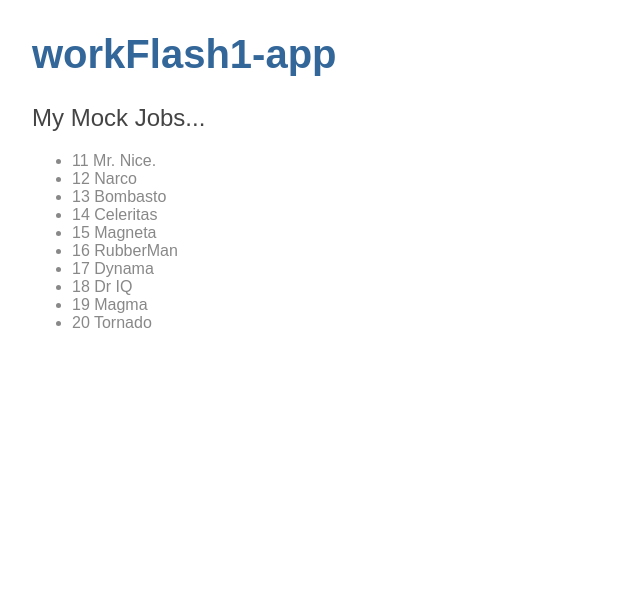
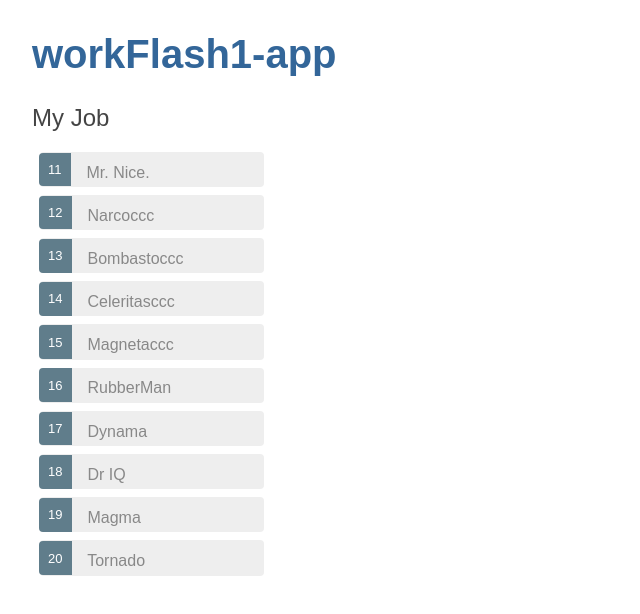
Before and after one commit to tacaldo/workflash1-app, an Angular app: page / in a window 1280 px wide. Shown: the top 614 px of the page, without its empty margins (0-640 px from the left). Built offline with nearby package versions, Linux system fonts and the light colour scheme.

Commit message:
Latest testing, works here.

```diff
--- a/src/app/jobs/jobs.component.css
+++ b/src/app/jobs/jobs.component.css
@@ -0,0 +1,48 @@
+/* HeroesComponent's private CSS styles */
+.selected {
+    background-color: #CFD8DC !important;
+    color: white;
+  }
+  .jobs {
+    margin: 0 0 2em 0;
+    list-style-type: none;
+    padding: 0;
+    width: 15em;
+  }
+  .jobs li {
+    cursor: pointer;
+    position: relative;
+    left: 0;
+    background-color: #EEE;
+    margin: .5em;
+    padding: .3em 0;
+    height: 1.6em;
+    border-radius: 4px;
+  }
+  .jobs li.selected:hover {
+    background-color: #BBD8DC !important;
+    color: white;
+  }
+  .jobs li:hover {
+    color: #607D8B;
+    background-color: #DDD;
+    left: .1em;
+  }
+  .jobs .text {
+    position: relative;
+    top: -3px;
+  }
+  .jobs .badge {
+    display: inline-block;
+    font-size: small;
+    color: white;
+    padding: 0.8em 0.7em 0 0.7em;
+    background-color: #607D8B;
+    line-height: 1em;
+    position: relative;
+    left: -1px;
+    top: -4px;
+    height: 1.8em;
+    margin-right: .8em;
+    border-radius: 4px 0 0 4px;
+  }
--- a/src/app/jobs/jobs.component.html
+++ b/src/app/jobs/jobs.component.html
@@ -1,6 +1,21 @@
-<h2>My Mock Jobs...</h2>
+<h2>My Job</h2>
 <ul class="jobs">
-  <li *ngFor="let job of jobs">
-        <span class="badge">{{job.id}}</span> {{job.name}}
+  <li *ngFor="let job of jobs"
+    [class.selected]="job === selectedJob"
+    (click)="onSelect(job)">
+    <span class="badge">{{job.id}}</span> {{job.name}}
   </li>
 </ul>
+
+
+<div *ngIf="selectedJob">
+
+    <h2>{{selectedJob.name | uppercase}} Details</h2>
+    <div><span>id: </span>{{selectedJob.id}}</div>
+    <div>
+      <label>name:
+        <input [(ngModel)]="selectedJob.name" placeholder="name">
+      </label>
+    </div>
+
+ </div>
--- a/src/app/jobs/jobs.component.ts
+++ b/src/app/jobs/jobs.component.ts
@@ -1,6 +1,7 @@
 import { Component, OnInit } from '@angular/core';
 // import { Job } from '../job';
 import { JOBS } from '../mock-jobs';
+import { Job } from '../job';
 
 @Component({
   selector: 'app-jobs',
@@ -12,9 +13,17 @@ export class JobsComponent implements OnInit {
 
   jobs = JOBS;
 
+  selectedJob: Job;
+
   constructor() { }
+
+
 
   ngOnInit() {
   }
 
+    onSelect(job: Job): void {
+    this.selectedJob = job;
+    }
+
 }
--- a/src/app/mock-jobs.ts
+++ b/src/app/mock-jobs.ts
@@ -2,10 +2,10 @@ import { Job } from './job';
 
 export const JOBS: Job[] = [
   { id: 11, name: 'Mr. Nice.' },
-  { id: 12, name: 'Narco' },
-  { id: 13, name: 'Bombasto' },
-  { id: 14, name: 'Celeritas' },
-  { id: 15, name: 'Magneta' },
+  { id: 12, name: 'Narcoccc' },
+  { id: 13, name: 'Bombastoccc' },
+  { id: 14, name: 'Celeritasccc' },
+  { id: 15, name: 'Magnetaccc' },
   { id: 16, name: 'RubberMan' },
   { id: 17, name: 'Dynama' },
   { id: 18, name: 'Dr IQ' },
```
